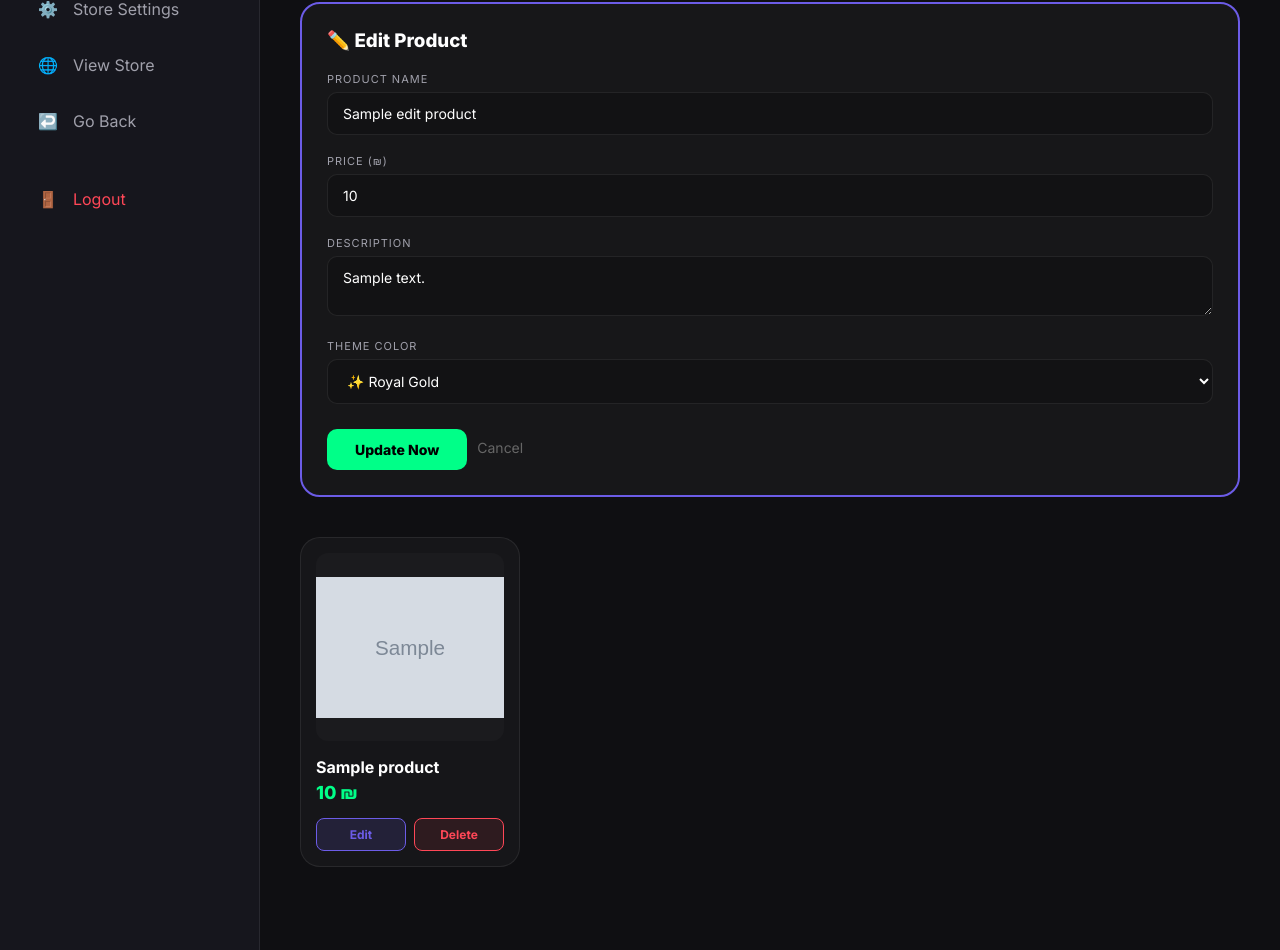
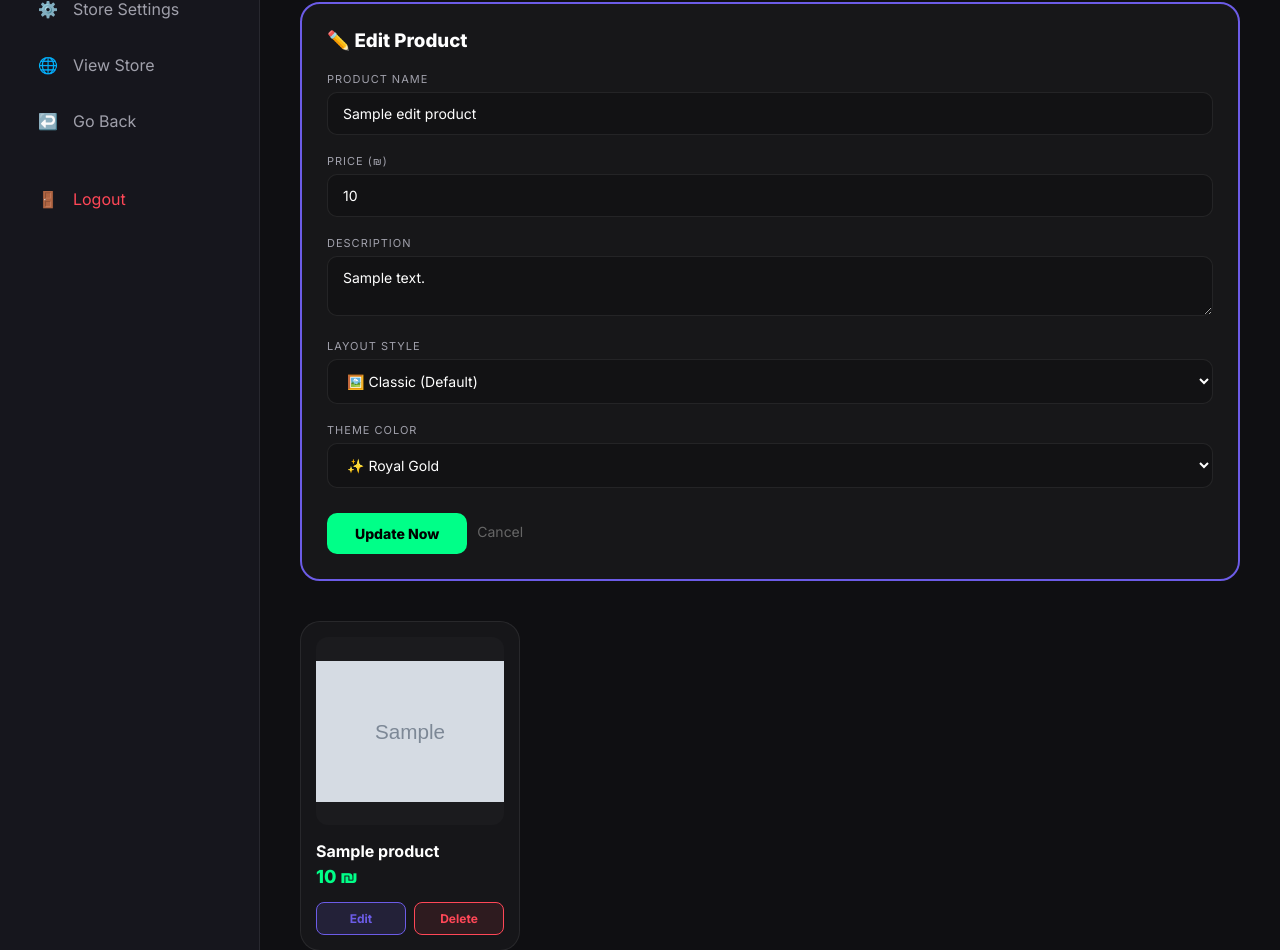
Before and after one commit to rabebar/ramallah-time, a Flask app: template templates/admin.html in a window 1280 px wide. Shown: the part 234-1184 px from the top of the page. Run offline with Flask 3, Linux system fonts and the light colour scheme; the template is opened without the code that fills it: most values are stand-ins (such as "Sample title", 1, 10 or a date in 2020); grey boxes marked "Sample" are stand-in pictures; parts of the project's set-up code (start-up, migrations or seed data) failed here and were passed over.

Commit message:
Feature: Add Layout Style selection in Admin Panel

```diff
--- a/app.py
+++ b/app.py
@@ -252,10 +252,11 @@ def admin():
 def edit_product_route(id):
     if not session.get('user_id'): return redirect(url_for('login'))
 
-    name        = request.form.get('name')
-    price_str   = request.form.get('price')
-    description = request.form.get('description')
-    theme       = request.form.get('theme') # استقبال الثيم
+    name            = request.form.get('name')
+    price_str       = request.form.get('price')
+    description     = request.form.get('description')
+    theme           = request.form.get('theme')
+    template_style  = request.form.get('template_style') # ✅ السطر الجديد
 
     # معالجة السعر
     try:
@@ -265,15 +266,16 @@ def edit_product_route(id):
 
     conn = get_db_connection()
     cursor = conn.cursor()
-    # تحديث شامل يشمل الوصف والثيم
+    # ✅ تحديث شامل يشمل الستايل
     cursor.execute("""
         UPDATE products SET
             name = %s,
             price = %s,
             description = %s,
-            theme = %s
+            theme = %s,
+            template_style = %s
         WHERE id = %s
-    """, (name, price, description, theme, id))
+    """, (name, price, description, theme, template_style, id))
     conn.commit()
     cursor.close()
     conn.close()
--- a/templates/admin.html
+++ b/templates/admin.html
@@ -158,12 +158,22 @@
                     <input type="text" name="price" value="{{ edit_product.price }}" required>
 
                     <!-- ✅ الجديد: حقل الوصف -->
-                    <label>Description</label>
+                                        <label>Description</label>
                     <textarea name="description" rows="2">{{ edit_product.description or '' }}</textarea>
 
-                    <!-- ✅ الجديد: حقل الثيم -->
+                    <!-- ✅ الجديد: اختيار الستايل -->
+                    <label>Layout Style</label>
+                    <select name="template_style">
+                        <option value="elegant" {% if edit_product.template_style == 'elegant' %}selected{% endif %}>🖼️ Classic (Default)</option>
+                        <option value="modern" {% if edit_product.template_style == 'modern' %}selected{% endif %}>💎 Modern</option>
+                        <option value="minimal" {% if edit_product.template_style == 'minimal' %}selected{% endif %}>🎯 Minimal</option>
+                        <option value="bold" {% if edit_product.template_style == 'bold' %}selected{% endif %}>⚡ Bold</option>
+                    </select>
+
+                    <!-- ✅ اختيار الثيم -->
                     <label>Theme Color</label>
                     <select name="theme">
+                        <!-- ... (خيارات الثيم كما هي) ... -->
                         <option value="gold" {% if edit_product.theme == 'gold' %}selected{% endif %}>✨ Royal Gold</option>
                         <option value="black" {% if edit_product.theme == 'black' %}selected{% endif %}>🖤 Night Black</option>
                         <option value="pastel" {% if edit_product.theme == 'pastel' %}selected{% endif %}>🦋 Pastel</option>
```
